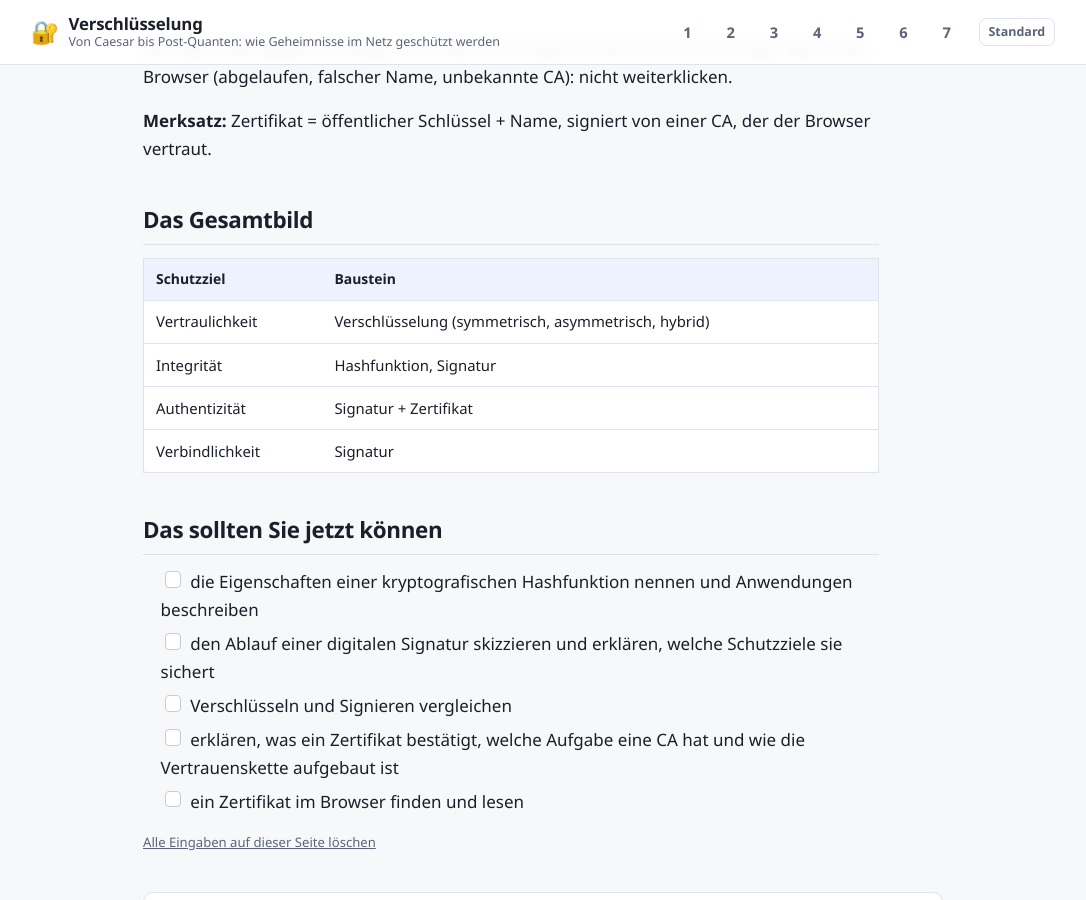
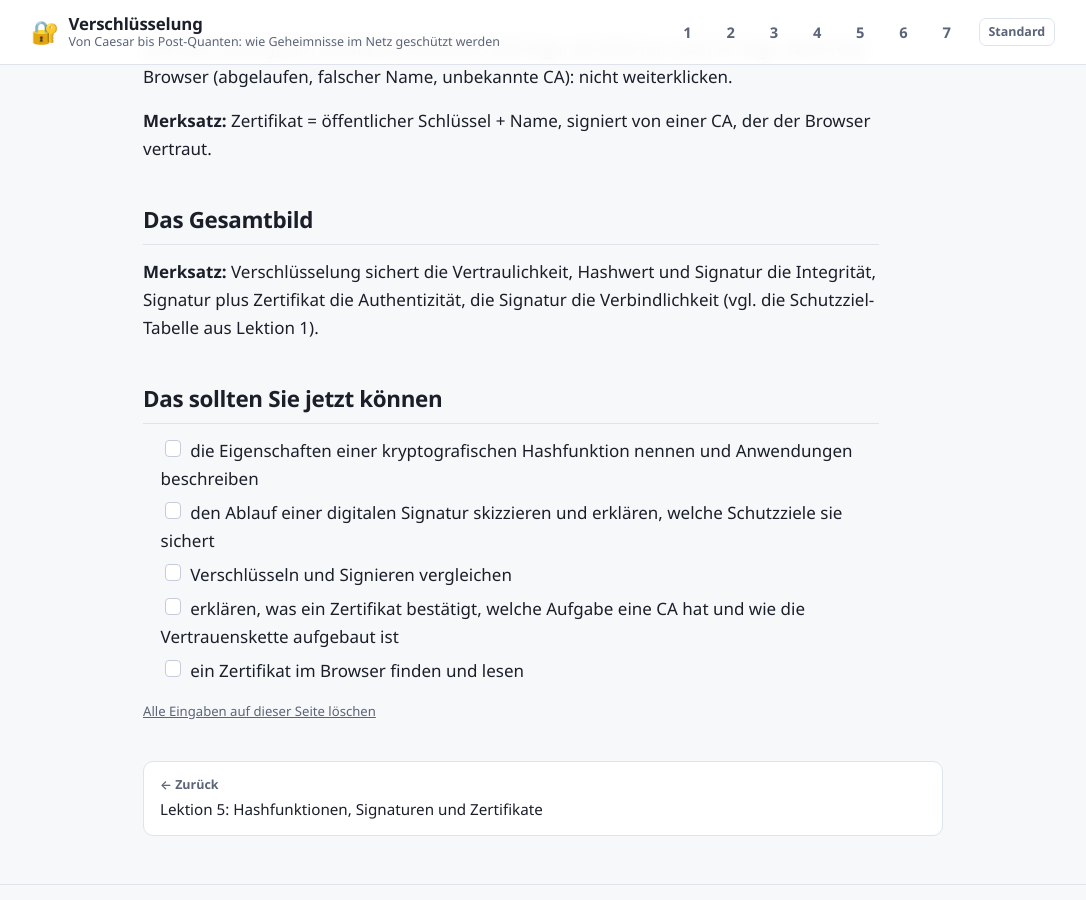
Before and after one commit to masta-nksa/Verschluesselung, a Jekyll site: the page built from lektionen/L5_Das_Wichtigste.md, in a window 1280 px wide and 900 px high, scrolled down 1948 px. Shown: the whole window, without its empty margins (97-1183 px from the left). Built offline with Jekyll 4.4.1, drawn with Linux system fonts in a browser that asks for light colours; our own code applies the rules of GitHub Pages for plain Markdown files.

Commit message:
L5-Zusammenfassung: Gesamtbild als Merksatz
Co-Authored-By: Claude Opus 5.5 <noreply@anthropic.com>

```diff
--- a/lektionen/L5_Das_Wichtigste.md
+++ b/lektionen/L5_Das_Wichtigste.md
@@ -74,12 +74,9 @@ vertraut.
 
 ## Das Gesamtbild
 
-| Schutzziel | Baustein |
-|---|---|
-| Vertraulichkeit | Verschlüsselung (symmetrisch, asymmetrisch, hybrid) |
-| Integrität | Hashfunktion, Signatur |
-| Authentizität | Signatur + Zertifikat |
-| Verbindlichkeit | Signatur |
+**Merksatz:** Verschlüsselung sichert die Vertraulichkeit, Hashwert und Signatur die Integrität,
+Signatur plus Zertifikat die Authentizität, die Signatur die Verbindlichkeit (vgl. die
+Schutzziel-Tabelle aus Lektion 1).
 
 ## Das sollten Sie jetzt können
 
```
